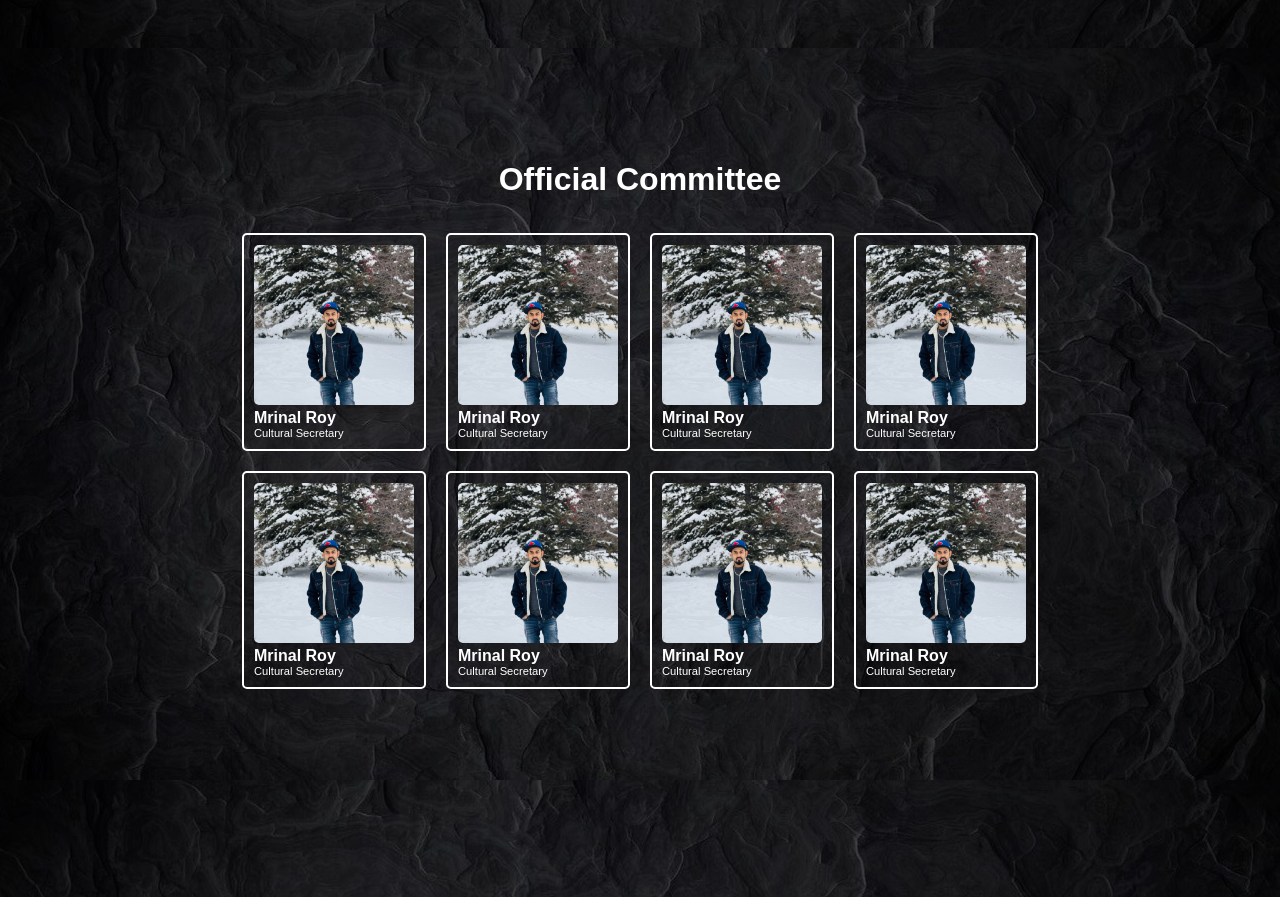
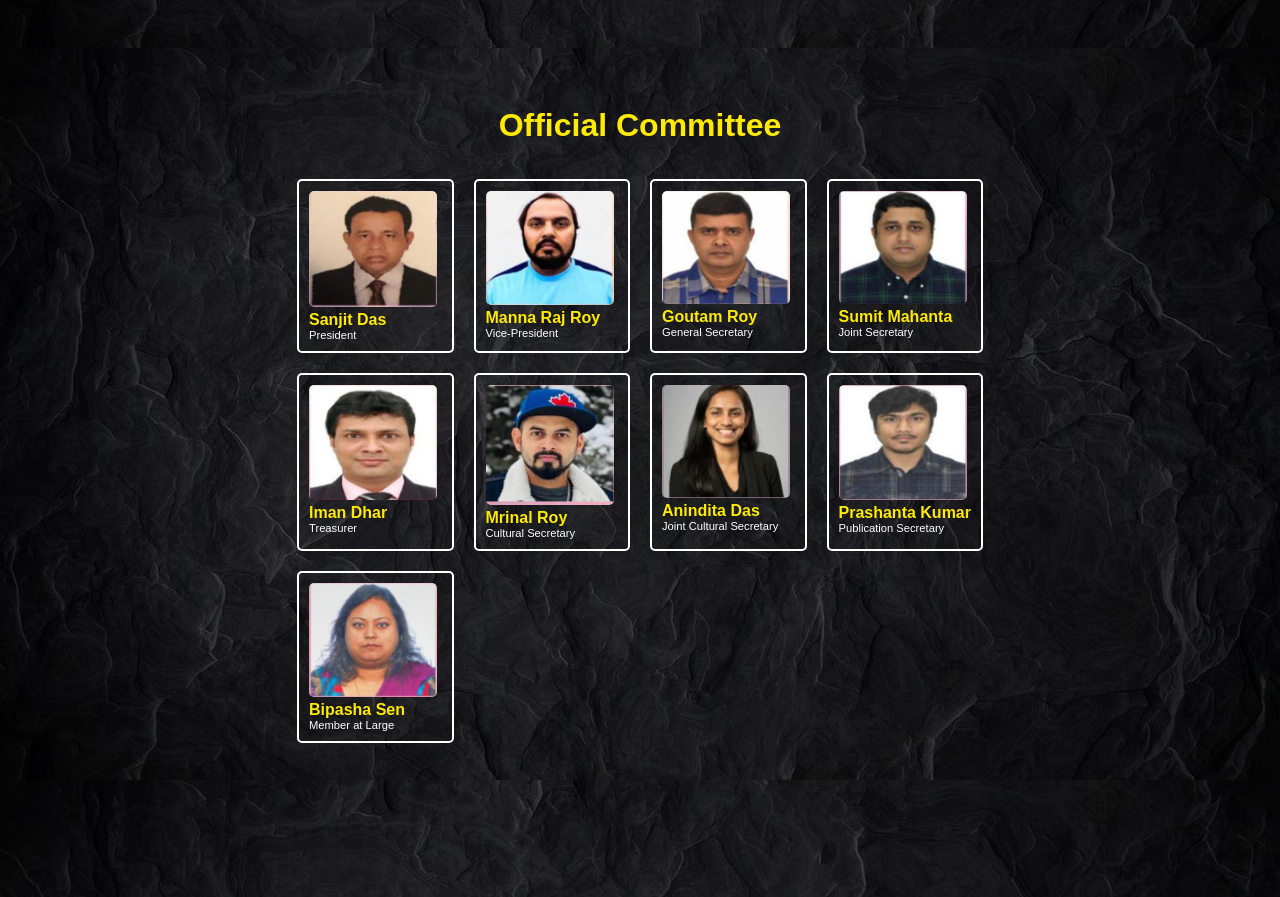
Before and after one commit to Debashis-Shuvo/SSCA-website, a plain HTML site: page index.html in a window 1280 px wide. Shown: the part 1602-2499 px from the top of the page. Drawn offline with Linux system fonts and the light colour scheme; a web font is replaced by a local one.

Commit message:
Fixed Committee details

```diff
--- a/index.css
+++ b/index.css
@@ -1,3 +1,6 @@
+:root {
+    --yellow: rgb(255, 234, 0);
+}
 * {
     margin: 0;
     padding: 0;
@@ -15,6 +18,10 @@ a {
     color: white;
     text-decoration: none;
 }
+
+/*
+        Landing Page
+*/
 
 .landing-page {
     height: 100vh;
@@ -82,12 +89,16 @@ a {
     color: black;
     font-size: 1.2rem;
 
-    border: 2px solid rgb(255, 234, 0);
+    border: 2px solid var(--yellow);
     border-radius: 5px;
     background-color: rgb(255, 234, 0);
 
     padding: 5px 15px;
 }
+
+/*
+        ABOUT US
+*/
 
 .about-us {
     height: 100vh;
@@ -96,13 +107,13 @@ a {
     display: flex;
     justify-content: center;
     align-items: center;
-    gap: 40px;
+    gap: 30px;
 
     padding: 1rem 2rem;
 }
 
 .about-us .about-us-text h5 {
-    color: white;
+    color: var(--yellow);
     font-size: 1.4rem;
 }
 
@@ -114,7 +125,20 @@ a {
 .about-us img {
     width: 28rem;
     height: auto;
+
+    padding: 10px;
+
+    border: 2px solid var(--yellow);
+    border-radius: 5px;
 }
+
+/*
+
+
+        OFFICIAL COMMITTEE
+
+
+*/
 
 .committee {
     height: 100vh;
@@ -128,7 +152,7 @@ a {
 }
 
 .committee h4 {
-    color: white;
+    color: var(--yellow);
     font-size: 2rem;
 }
 
@@ -147,19 +171,27 @@ a {
 }
 
 .committee .all-members .member-card img {
-    width: 10rem;
+    width: 8rem;
     border-radius: 5px;
 }
 
 .committee .all-members .member-card h5 {
     font-size: 1rem;
-    color: white;
+    color: var(--yellow);
 }
 
 .committee .all-members .member-card p {
     font-size: 0.7rem;
     color: white;
 }
+
+/*
+
+
+        TIMELINE
+
+
+*/
 
 .timeline {
     height: 100vh;
@@ -173,7 +205,7 @@ a {
 }
 
 .timeline h3 {
-    color: white;
+    color: var(--yellow);
     font-size: 2.5rem;
 }
 
@@ -234,7 +266,7 @@ a {
 }
 
 .contact-section h3 {
-    color: white;
+    color: var(--yellow);
     font-size: 3rem;
 }
 
@@ -256,7 +288,7 @@ a {
     padding: 8px 20px;
 
     border: 2px solid white;
-    border-radius: 10px;
+    border-radius: 25px;
 
     width: 55vw;
 }
@@ -293,7 +325,7 @@ a {
     }
 
     .committee .all-members {
-        grid-template-columns: 1fr 1fr;
+        grid-template-columns: 1fr 1fr 1fr;
     }
 
     .committee .all-members .member-card {
--- a/index.html
+++ b/index.html
@@ -98,7 +98,52 @@
             <div class="all-members">
 
                 <div class="member-card">
-                    <img src="asset/committee-members/mrinal.jpg">
+                    <img src="asset/committee-members/sanjit.png">
+                    <h5>
+                        Sanjit Das
+                    </h5>
+                    <p>
+                        President
+                    </p>
+                </div>
+                <div class="member-card">
+                    <img src="asset/committee-members/manna.png">
+                    <h5>
+                        Manna Raj Roy
+                    </h5>
+                    <p>
+                        Vice-President
+                    </p>
+                </div>
+                <div class="member-card">
+                    <img src="asset/committee-members/goutam.png">
+                    <h5>
+                        Goutam Roy
+                    </h5>
+                    <p>
+                        General Secretary
+                    </p>
+                </div>
+                <div class="member-card">
+                    <img src="asset/committee-members/sumit.png">
+                    <h5>
+                        Sumit Mahanta
+                    </h5>
+                    <p>
+                        Joint Secretary
+                    </p>
+                </div>
+                <div class="member-card">
+                    <img src="asset/committee-members/emon.png">
+                    <h5>
+                        Iman Dhar
+                    </h5>
+                    <p>
+                        Treasurer
+                    </p>
+                </div>
+                <div class="member-card">
+                    <img src="asset/committee-members/roy.png">
                     <h5>
                         Mrinal Roy
                     </h5>
@@ -107,66 +152,30 @@
                     </p>
                 </div>
                 <div class="member-card">
-                    <img src="asset/committee-members/mrinal.jpg">
+                    <img src="asset/committee-members/anindita.png">
                     <h5>
-                        Mrinal Roy
+                        Anindita Das
                     </h5>
                     <p>
-                        Cultural Secretary
+                        Joint Cultural Secretary
                     </p>
                 </div>
                 <div class="member-card">
-                    <img src="asset/committee-members/mrinal.jpg">
+                    <img src="asset/committee-members/jhalak.png">
                     <h5>
-                        Mrinal Roy
+                        Prashanta Kumar
                     </h5>
                     <p>
-                        Cultural Secretary
+                        Publication Secretary
                     </p>
                 </div>
                 <div class="member-card">
-                    <img src="asset/committee-members/mrinal.jpg">
+                    <img src="asset/committee-members/poli.png">
                     <h5>
-                        Mrinal Roy
+                        Bipasha Sen
                     </h5>
                     <p>
-                        Cultural Secretary
-                    </p>
-                </div>
-                <div class="member-card">
-                    <img src="asset/committee-members/mrinal.jpg">
-                    <h5>
-                        Mrinal Roy
-                    </h5>
-                    <p>
-                        Cultural Secretary
-                    </p>
-                </div>
-                <div class="member-card">
-                    <img src="asset/committee-members/mrinal.jpg">
-                    <h5>
-                        Mrinal Roy
-                    </h5>
-                    <p>
-                        Cultural Secretary
-                    </p>
-                </div>
-                <div class="member-card">
-                    <img src="asset/committee-members/mrinal.jpg">
-                    <h5>
-                        Mrinal Roy
-                    </h5>
-                    <p>
-                        Cultural Secretary
-                    </p>
-                </div>
-                <div class="member-card">
-                    <img src="asset/committee-members/mrinal.jpg">
-                    <h5>
-                        Mrinal Roy
-                    </h5>
-                    <p>
-                        Cultural Secretary
+                        Member at Large
                     </p>
                 </div>
 
```
Also changed, not shown: asset/committee-members/anindita.png (added), asset/committee-members/emon.png (added), asset/committee-members/goutam.png (added), asset/committee-members/jhalak.png (added), asset/committee-members/manna.png (added), asset/committee-members/poli.png (added), asset/committee-members/roy.png (added), asset/committee-members/sanjit.png (added), asset/committee-members/sumit.png (added), 1 other file.
